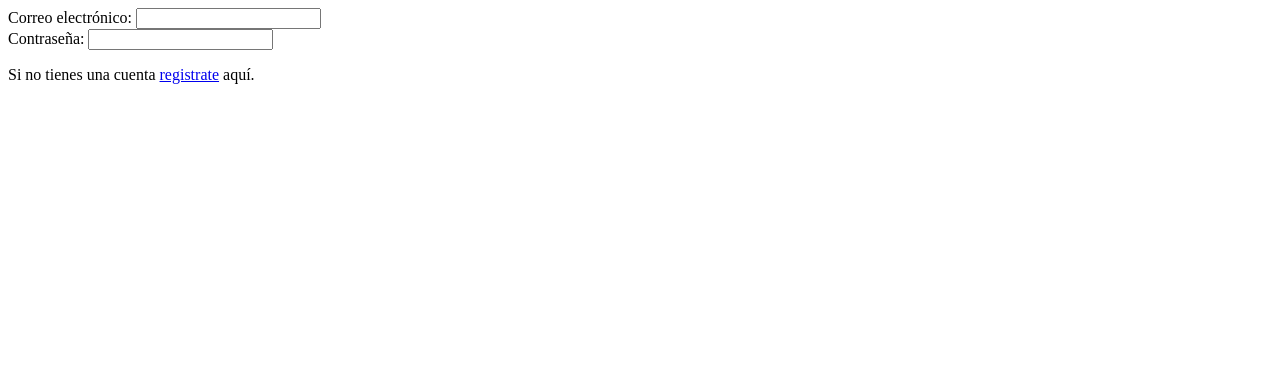
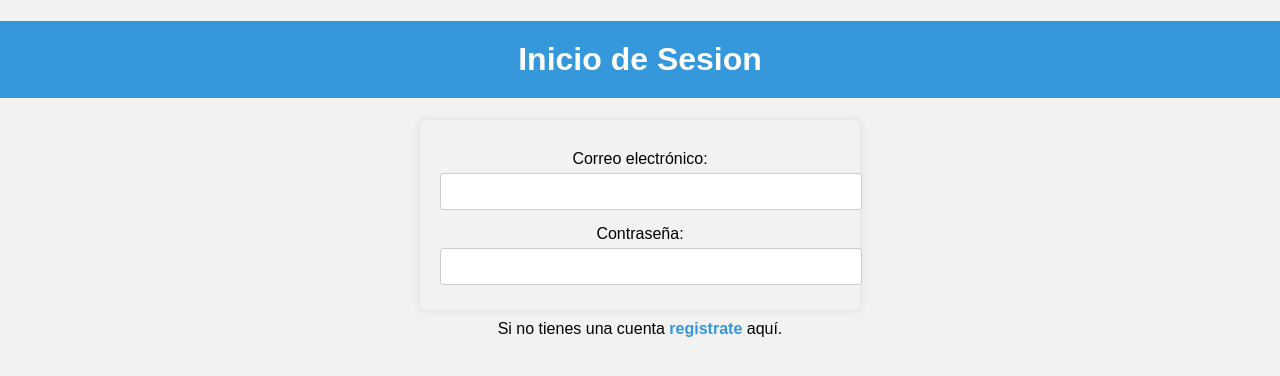
Before and after one commit to cristian462/Evaluable-PHP, a PHP site: page /templates/formSesion.php in a window 1280 px wide. Shown: the top 376 px of the page. Run offline with PHP 8.4, Linux system fonts and the light colour scheme; the template is opened without the code that fills it, so the values that code supplies are empty.

Commit message:
completado css del formulario

```diff
--- a/style/sesion.css
+++ b/style/sesion.css
@@ -0,0 +1,64 @@
+body {
+    font-family: Arial, sans-serif;
+    background-color: #f2f2f2;
+    text-align: center;
+    margin: 0;
+    padding: 0;
+}
+
+h1 {
+    background-color: #3498db;
+    color: #fff;
+    padding: 20px;
+}
+
+form {
+    max-width: 400px;
+    margin: 0 auto;
+    padding: 20px;
+    border-radius: 5px;
+    box-shadow: 0 0 10px rgba(0, 0, 0, 0.1);
+}
+
+label {
+    display: block;
+    margin-top: 10px;
+}
+
+input[type="text"],
+input[type="password"] {
+    width: 100%;
+    padding: 10px;
+    margin: 5px 0;
+    border: 1px solid #ccc;
+    border-radius: 3px;
+    margin-right: 10px;
+}
+
+input[type="submit"] {
+    background-color: #3498db;
+    color: #fff;
+    border: none;
+    padding: 10px 20px;
+    border-radius: 3px;
+    cursor: pointer;
+    margin: 5px 0;
+}
+
+input[type="submit"]:hover {
+    background-color: #2e86c1;
+}
+
+p {
+    margin-top: 10px;
+}
+
+a {
+    text-decoration: none;
+    color: #3498db;
+    font-weight: bold;
+}
+
+a:hover {
+    color: #2e86c1;
+}
--- a/templates/formAlta.php
+++ b/templates/formAlta.php
@@ -4,6 +4,7 @@
     <meta charset="UTF-8">
     <meta name="viewport" content="width=device-width, initial-scale=1.0">
     <title>Document</title>
+    <link rel="stylesheet" type="text/css" href="../style/alta.css"></link>
 </head>
 <body>
     <?php
@@ -11,6 +12,7 @@
         echo $error . "<br>";
     }
     ?>
+    <h1>Alta de Servicio</h1>
     <label for="titulo">Titulo:</label>
     <input type="text" name="titulo"><br>
     <label for="servicio">Tipo de Servicio:</label>
--- a/templates/formRegistro.php
+++ b/templates/formRegistro.php
@@ -4,6 +4,7 @@
     <meta charset="UTF-8">
     <meta name="viewport" content="width=device-width, initial-scale=1.0">
     <title>Registro</title>
+    <link rel="stylesheet" type="text/css" href="../style/registro.css"></link>
 </head>
 <body>
     <?php
@@ -11,6 +12,7 @@
             echo $error."<br>";
         }
     ?>
+    <h1>Registro</h1>
     <form action="" method="post" enctype="multipart/form-data">
     <label for="nombre">Nombre:</label>
     <input type="text" name="nombre"><br>
--- a/templates/formSesion.php
+++ b/templates/formSesion.php
@@ -4,6 +4,7 @@
     <meta charset="UTF-8">
     <meta name="viewport" content="width=device-width, initial-scale=1.0">
     <title>Inicio de Sesion</title>
+    <link rel="stylesheet" type="text/css" href="../style/sesion.css"></link>
 </head>
 <body>
     <?php
@@ -11,6 +12,7 @@
             echo $error."<br>";
         }
     ?>
+    <h1>Inicio de Sesion</h1>
     <form action="" method="post">
         <label for="correo">Correo electrónico:</label>
         <input type="text" name="correo"><br>
--- a/templates/formUsuario.php
+++ b/templates/formUsuario.php
@@ -4,6 +4,7 @@
     <meta charset="UTF-8">
     <meta name="viewport" content="width=device-width, initial-scale=1.0">
     <title>Usuario</title>
+    <link rel="stylesheet" type="text/css" href="../style/usuario.css"></link>
 </head>
 <body>
     <?php
@@ -11,6 +12,7 @@
             echo $error."<br>";
         }
     ?>
+    <h1>Modificar Usuario</h1>
     <form action="" method="post">
         <label for="pass">Contraseña:</label>
         <input type="password" name="pass">
```
Also changed, not shown: style/alta.css (+63 -0 lines), style/registro.css (+57 -0 lines), style/usuario.css (+56 -0 lines).
